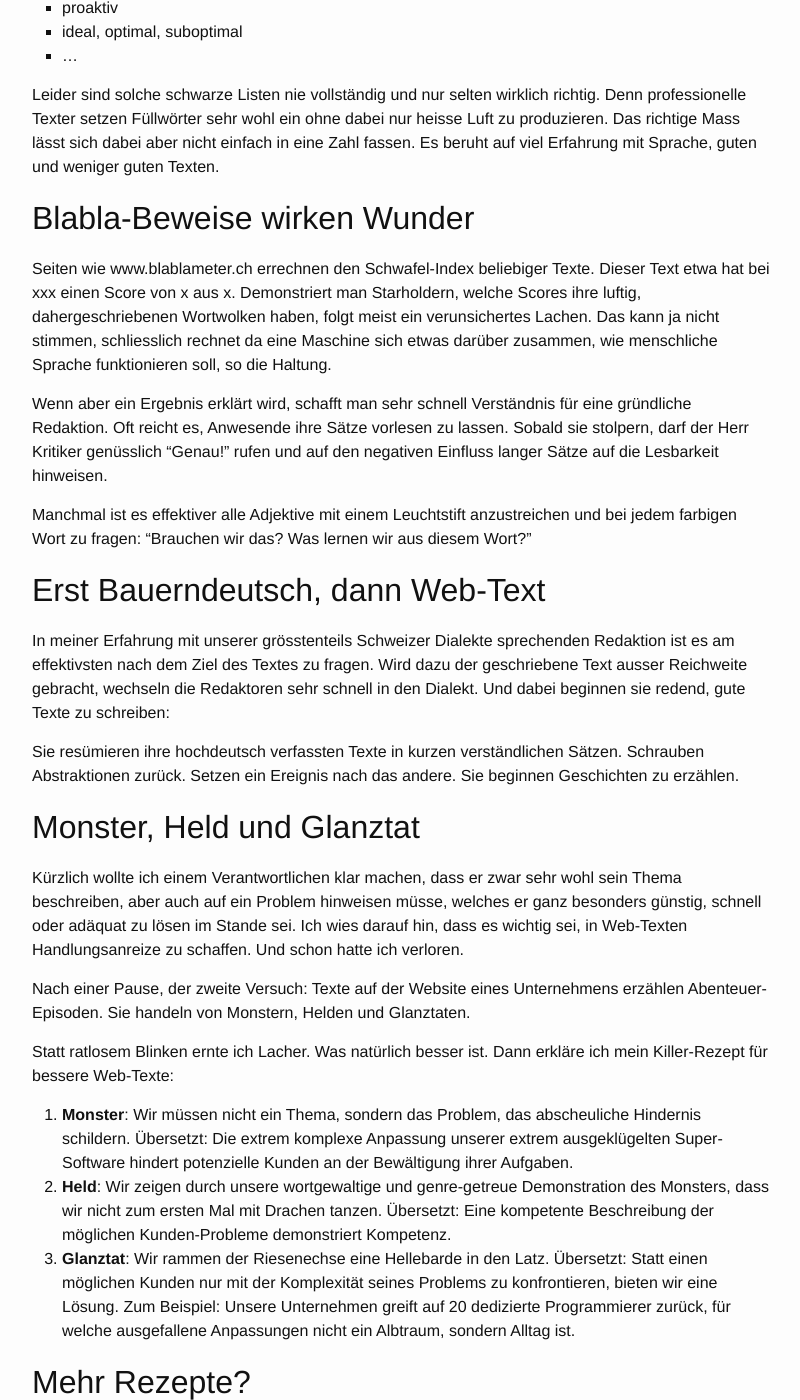
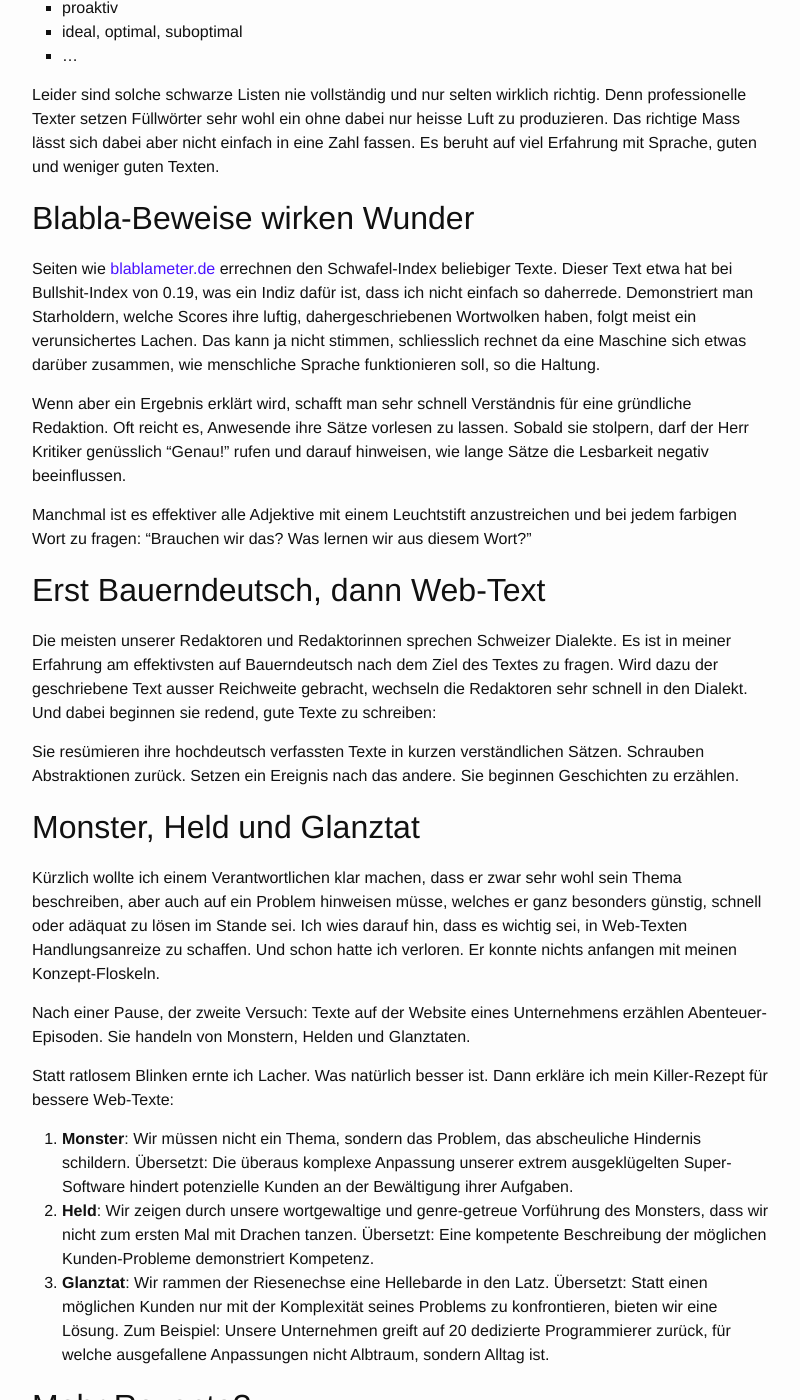
Before and after one commit to tschannes/tschannes.github.com, a Jekyll site: the page built from _posts/2014-10-10-Monster-Held-Glanztat.markdown, in a window 1280 px wide and 1400 px high, scrolled down 1479 px. Shown: the whole window, without its empty margins (238-1038 px from the left). Built offline with Jekyll 4.4.1, drawn with Linux system fonts in a browser that asks for light colours; some of the changed text lies outside the part shown.

Commit message:
monster edited

```diff
--- a/_posts/2014-10-10-Monster-Held-Glanztat.markdown
+++ b/_posts/2014-10-10-Monster-Held-Glanztat.markdown
@@ -8,24 +8,24 @@
 
 "Was ist denn falsch mit diesem Text?", fragen mich die Leute? "Falsch ist, dass es keine Monster, keine Helden und keine Glanztaten darin gibt", antworte ich seit kurzem.
 
-Meist liegt es weder an der Grammatik, noch an der Satzstellung und auch die Rechtschreibung passt meistens. Falsch an vielen Texten ist, was fehlt.
+Meist liegt es weder an der Grammatik, noch an der Satzstellung und auch die Rechtschreibung passt. Falsch an vielen Texten ist, was fehlt.
 
 ## Konkurrenz Wikipedia
-Viele Web-Texte, denen ich als Redaktor begegne, beschränken sich darauf, Themen abzustecken. Wie im Wilden Westen beanspruchen sie ein Stück Land für sich, indem sie einen Wimpel Inhalt in noch unbesetztes Land rammen.
+Viele Web-Texte, denen ich als Redaktor begegne, beschränken sich darauf, Themen abzustecken. Wie im Wilden Westen beanspruchen sie ein Stück Land für sich, indem sie ihren ihren Wimpel ins vermeintlich unbesetztes Territorium rammen.
 
-Das Problem: Das Internet ist schon zehn Jahre lang kein unbesetztes Land mehr. Kleine und grossen Themen wurden bereits abgesteckt, ausgemessen und vergeben. Nicht ein Staat und auch keine Geheimdienste sind für dies verantwortlich, sondern die grösste Website der Welt: Wikipedia.
+Das Problem: Das Internet ist schon zehn Jahre lang kein unbesetztes Land mehr. Kleine und grossen Themen wurden bereits abgesteckt, ausgemessen und vergeben. Verantwortlich für diese digitale Landvergabe ist [die sechst-grösste Website der Welt: Wikipedia](http://blackphantom.de/artikel/die-meistbesuchten-websites-der-welt-2013/).
 
-Welches Thema wie auch zu beschreiben suchen, Wikipedia macht es besser. Wo ein Unternehmen einen Redaktor und ein paar Stunden investieren kann, da wirft die Online-Enzyklopädie zahllose Experten in die Waagschale. Und diese arbeiten zum Nulltarif.
+Welches Thema wir auch zu beschreiben suchen, Wikipedia macht es besser. Wo ein Unternehmen einen Redaktor und ein paar Stunden investieren kann, da wirft die Online-Enzyklopädie zahllose Experten in die Waagschale. Und diese arbeiten zum Nulltarif.
 
 ## Schreiben braucht Norm und Abweichung
 Wenn ich Web-Textern und Inhaltsverantwortlichen sage, dass es im Jahr 2014 nicht mehr ausreiche, ein Thema einfach zu beschreiben, werde ich mit grossen, ratlos aufgesperrten Augen angestarrt. Und zurecht. Ich hatte nämlich bisher keine griffige Antwort, kein Rezept zur Hand.
 
-Wenn aber Sekretäre, Sachbearbeiter und Ressort-Verantwortliche gute Texte schreiben sollen, sind klare Handlungsanweisungen, Raster, Muster und Rezepte unverzichtbar.
+Sollen Sekretäre, Sachbearbeiter und Ressort-Verantwortliche gute Texte schreiben, sind aber klare Handlungsanweisungen, Raster, Muster und Rezepte unverzichtbar.
 
 ## ctrl + F gegen Nominalstil
 Demonstrationen und Geschichten sind dabei viel hilfreicher als komplizierte Konzepte, abstrakte Verweise auf Nominalstil oder der Hinweis auf die fehlenden Bezüge zu den eigenen Business Goals. Denn was für professionelle Web-Texter selbstverständlich ist, wird Gelegenheitsredaktoren oft nur verwirren.
 
-Macht ctrl + F und sucht nach "ung", "keit" oder "ion". Für viele Redaktoren ist es weit effektiver, wenn sie eine ihrer Texte voller farbig markierter "ung" sehen, als wenn ihnen jemand sagt, sie sollen Nominalstil vermeiden.
+Zum Beispiel: Eine Suche im Text-Editor (via ctrl + F) nach "ung", "keit" oder "ion" zeigt Nominalstil. Es ist erfahrungsgemäss sehr lehrreich, wenn Redaktoren einen ihrer Texte voller farbig markierter "ung" sehen. Es ist ein sehr einfaches und didaktisch wirksames Rezept zur Nominalstil-Defektion.
 
 ## Schwarze Listen gegen Fülltext
 Für Menschen, die nicht professionell schreiben, bestehen Marketing und Web-Texte oft vor allem aus marktschreierischen Adjektiven. Oder aus solchen, die einzig dazu dienen, klare Aussagen zu vermeiden.
@@ -43,27 +43,27 @@
 Leider sind solche schwarze Listen nie vollständig und nur selten wirklich richtig. Denn professionelle Texter setzen Füllwörter sehr wohl ein ohne dabei nur heisse Luft zu produzieren. Das richtige Mass lässt sich dabei aber nicht einfach in eine Zahl fassen. Es beruht auf viel Erfahrung mit Sprache, guten und weniger guten Texten.
 
 ## Blabla-Beweise wirken Wunder
-Seiten wie www.blablameter.ch errechnen den Schwafel-Index beliebiger Texte. Dieser Text etwa hat bei xxx einen Score von x aus x. Demonstriert man Starholdern, welche Scores ihre luftig, dahergeschriebenen Wortwolken haben, folgt meist ein verunsichertes Lachen. Das kann ja nicht stimmen, schliesslich rechnet da eine Maschine sich etwas darüber zusammen, wie menschliche Sprache funktionieren soll, so die Haltung.
+Seiten wie [blablameter.de](http://www.blablameter.de/) errechnen den Schwafel-Index beliebiger Texte. Dieser Text etwa hat bei Bullshit-Index von 0.19, was ein Indiz dafür ist, dass ich nicht einfach so daherrede. Demonstriert man Starholdern, welche Scores ihre luftig, dahergeschriebenen Wortwolken haben, folgt meist ein verunsichertes Lachen. Das kann ja nicht stimmen, schliesslich rechnet da eine Maschine sich etwas darüber zusammen, wie menschliche Sprache funktionieren soll, so die Haltung.
 
-Wenn aber ein Ergebnis erklärt wird, schafft man sehr schnell Verständnis für eine gründliche Redaktion. Oft reicht es, Anwesende ihre Sätze vorlesen zu lassen. Sobald sie stolpern, darf der Herr Kritiker genüsslich "Genau!" rufen und auf den negativen Einfluss langer Sätze auf die Lesbarkeit hinweisen.
+Wenn aber ein Ergebnis erklärt wird, schafft man sehr schnell Verständnis für eine gründliche Redaktion. Oft reicht es, Anwesende ihre Sätze vorlesen zu lassen. Sobald sie stolpern, darf der Herr Kritiker genüsslich "Genau!" rufen und darauf hinweisen, wie lange Sätze die Lesbarkeit negativ beeinflussen.
 
 Manchmal ist es effektiver alle Adjektive mit einem Leuchtstift anzustreichen und bei jedem farbigen Wort zu fragen: "Brauchen wir das? Was lernen wir aus diesem Wort?"
 
 ## Erst Bauerndeutsch, dann Web-Text
-In meiner Erfahrung mit unserer grösstenteils Schweizer Dialekte sprechenden Redaktion ist es am effektivsten nach dem Ziel des Textes zu fragen. Wird dazu der geschriebene Text ausser Reichweite gebracht, wechseln die Redaktoren sehr schnell in den Dialekt. Und dabei beginnen sie redend, gute Texte zu schreiben:
+Die meisten unserer Redaktoren und Redaktorinnen sprechen Schweizer Dialekte. Es ist in meiner Erfahrung am effektivsten auf Bauerndeutsch nach dem Ziel des Textes zu fragen. Wird dazu der geschriebene Text ausser Reichweite gebracht, wechseln die Redaktoren sehr schnell in den Dialekt. Und dabei beginnen sie redend, gute Texte zu schreiben:
 
 Sie resümieren ihre hochdeutsch verfassten Texte in kurzen verständlichen Sätzen. Schrauben Abstraktionen zurück. Setzen ein Ereignis nach das andere. Sie beginnen Geschichten zu erzählen.
 
 ## Monster, Held und Glanztat
-Kürzlich wollte ich einem Verantwortlichen klar machen, dass er zwar sehr wohl sein Thema beschreiben, aber auch auf ein Problem hinweisen müsse, welches er ganz besonders günstig, schnell oder adäquat zu lösen im Stande sei. Ich wies darauf hin, dass es wichtig sei, in Web-Texten Handlungsanreize zu schaffen. Und schon hatte ich verloren.
+Kürzlich wollte ich einem Verantwortlichen klar machen, dass er zwar sehr wohl sein Thema beschreiben, aber auch auf ein Problem hinweisen müsse, welches er ganz besonders günstig, schnell oder adäquat zu lösen im Stande sei. Ich wies darauf hin, dass es wichtig sei, in Web-Texten Handlungsanreize zu schaffen. Und schon hatte ich verloren. Er konnte nichts anfangen mit meinen Konzept-Floskeln.
 
 Nach einer Pause, der zweite Versuch: Texte auf der Website eines Unternehmens erzählen Abenteuer-Episoden. Sie handeln von Monstern, Helden und Glanztaten.
 
 Statt ratlosem Blinken ernte ich Lacher. Was natürlich besser ist. Dann erkläre ich mein Killer-Rezept für bessere Web-Texte:
 
-1. **Monster**: Wir müssen nicht ein Thema, sondern das Problem, das abscheuliche Hindernis schildern. Übersetzt: Die extrem komplexe Anpassung unserer extrem ausgeklügelten Super-Software hindert potenzielle Kunden an der Bewältigung ihrer Aufgaben.
-2. **Held**: Wir zeigen durch unsere wortgewaltige und genre-getreue Demonstration des Monsters, dass wir nicht zum ersten Mal mit Drachen tanzen. Übersetzt: Eine kompetente Beschreibung der möglichen Kunden-Probleme demonstriert Kompetenz.
-3. **Glanztat**: Wir rammen der Riesenechse eine Hellebarde in den Latz. Übersetzt: Statt einen möglichen Kunden nur mit der Komplexität seines Problems zu konfrontieren, bieten wir eine Lösung. Zum Beispiel: Unsere Unternehmen greift auf 20 dedizierte Programmierer zurück, für welche ausgefallene Anpassungen nicht ein Albtraum, sondern Alltag ist.
+1. **Monster**: Wir müssen nicht ein Thema, sondern das Problem, das abscheuliche Hindernis schildern. Übersetzt: Die überaus komplexe Anpassung unserer extrem ausgeklügelten Super-Software hindert potenzielle Kunden an der Bewältigung ihrer Aufgaben.
+2. **Held**: Wir zeigen durch unsere wortgewaltige und genre-getreue Vorführung des Monsters, dass wir nicht zum ersten Mal mit Drachen tanzen. Übersetzt: Eine kompetente Beschreibung der möglichen Kunden-Probleme demonstriert Kompetenz.
+3. **Glanztat**: Wir rammen der Riesenechse eine Hellebarde in den Latz. Übersetzt: Statt einen möglichen Kunden nur mit der Komplexität seines Problems zu konfrontieren, bieten wir eine Lösung. Zum Beispiel: Unsere Unternehmen greift auf 20 dedizierte Programmierer zurück, für welche ausgefallene Anpassungen nicht Albtraum, sondern Alltag ist.
 
 ## Mehr Rezepte?
 Welche Erfahrungen haben Sie gemacht auf den abenteuerlichen Wegen zu besseren Texten im Web? Kommentieren Sie!
```
